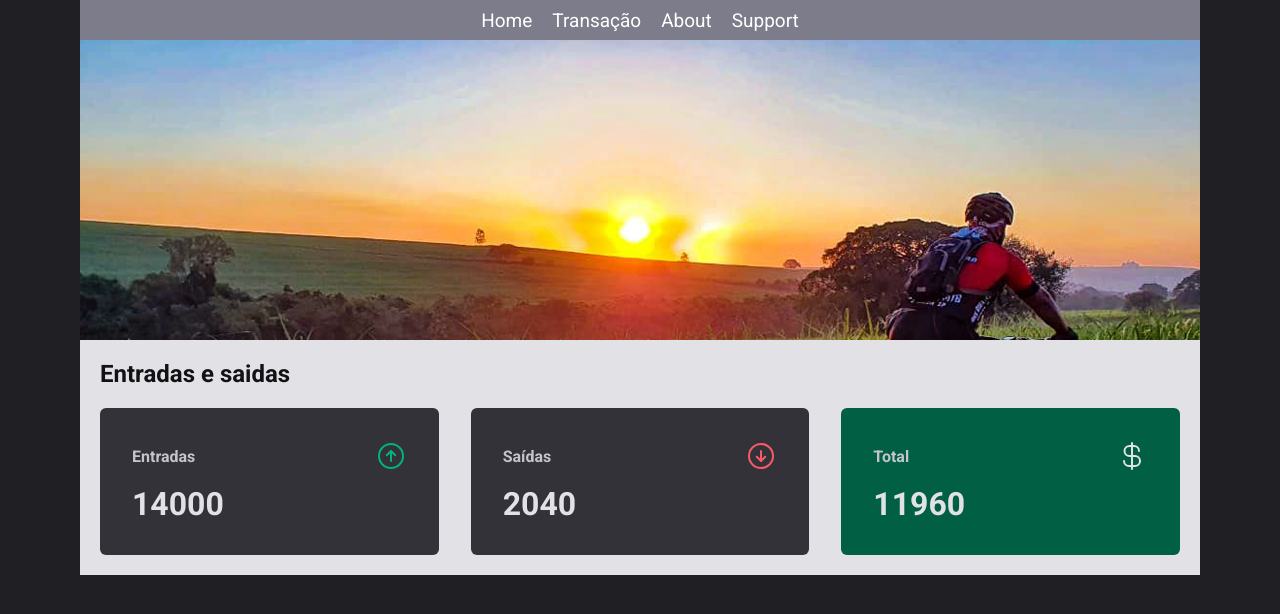
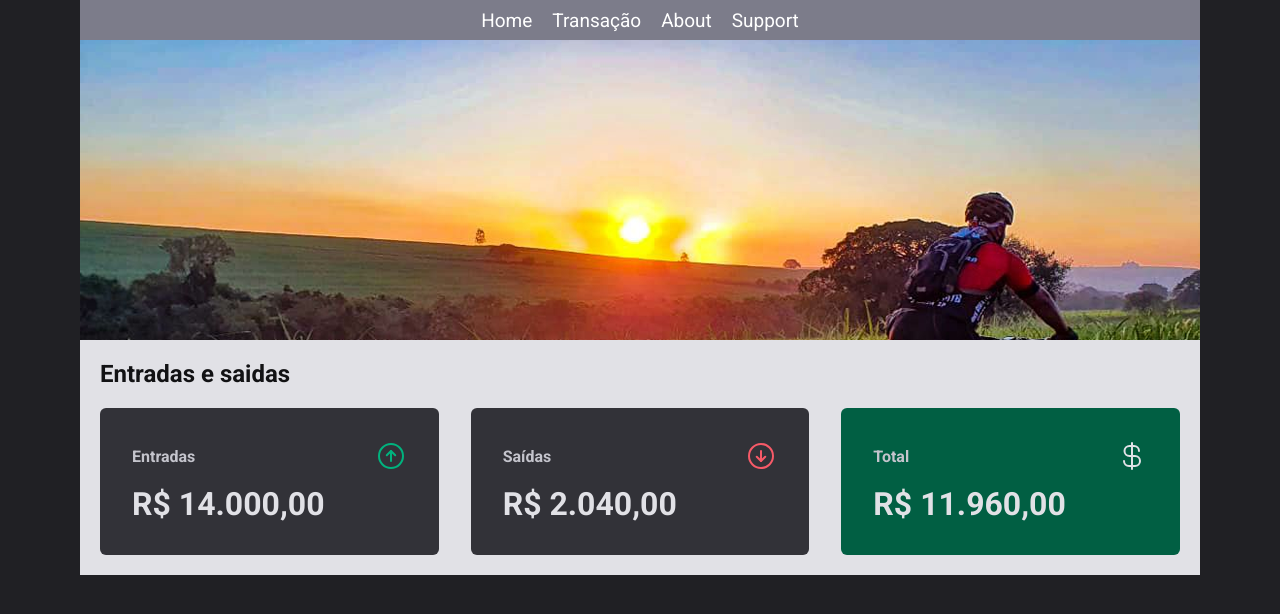
Before and after one commit to giovannirp/bike-showcase, a React (Vite) app in the folder bike-showcase/: page / in a window 1280 px wide. Shown: the top 614 px of the page. Built offline with nearby package versions, Linux system fonts and the light colour scheme; data requests are answered from the project's data file.

Commit message:
feat: adicionando ultius para formatação

```diff
--- a/bike-showcase/src/Components/Summary/index.tsx
+++ b/bike-showcase/src/Components/Summary/index.tsx
@@ -2,6 +2,7 @@ import { CurrencyDollar, ArrowCircleDown, ArrowCircleUp } from "phosphor-react";
 import { SummaryCard, SummaryContainer, TitleSummary } from "./styles";
 import { useContext, useEffect, useState } from "react";
 import { TransactionsContext } from "../../contexts/TransactionsContext";
+import { priceFormatter } from "../../ultis/formatters";
 
 export function Summary() {
   const { transactions } = useContext(TransactionsContext)
@@ -36,7 +37,7 @@ export function Summary() {
             <h1>Entradas</h1>
             <ArrowCircleUp size={32} color="#00b37e" />
           </header>
-          <strong>{summaryCalc.income}</strong>
+          <strong>{priceFormatter.format(summaryCalc.income)}</strong>
         </SummaryCard>
 
         <SummaryCard>
@@ -44,7 +45,7 @@ export function Summary() {
             <h1>Saídas</h1>
             <ArrowCircleDown size={32} color="#f75a68" />
           </header>
-          <strong>{summaryCalc.outcome}</strong>
+          <strong>{priceFormatter.format(summaryCalc.outcome)}</strong>
         </SummaryCard>
 
         <SummaryCard variant="green">
@@ -52,7 +53,7 @@ export function Summary() {
             <h1>Total</h1>
             <CurrencyDollar size={32} />
           </header>
-          <strong>{summaryCalc.total}</strong>
+          <strong>{priceFormatter.format(summaryCalc.total)}</strong>
         </SummaryCard>
 
       </SummaryContainer>
--- /dev/null
+++ b/bike-showcase/src/ultis/formatters.ts
@@ -0,0 +1,6 @@
+export const dataFormater = new Intl.DateTimeFormat('pt-BR');
+
+export const priceFormatter = new Intl.NumberFormat('pt-BR', {
+  style: 'currency',
+  currency: 'BRL'
+});
```
